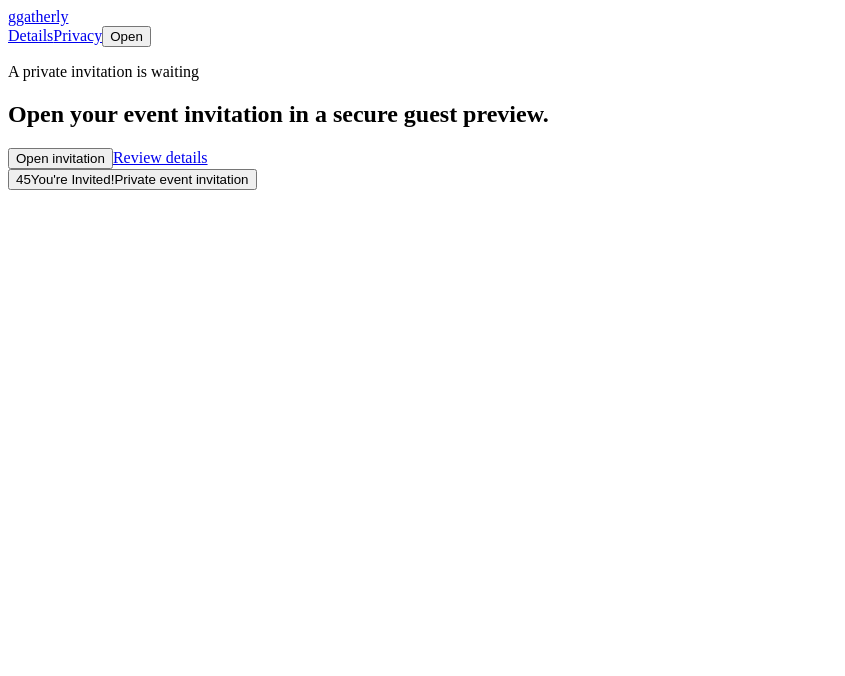
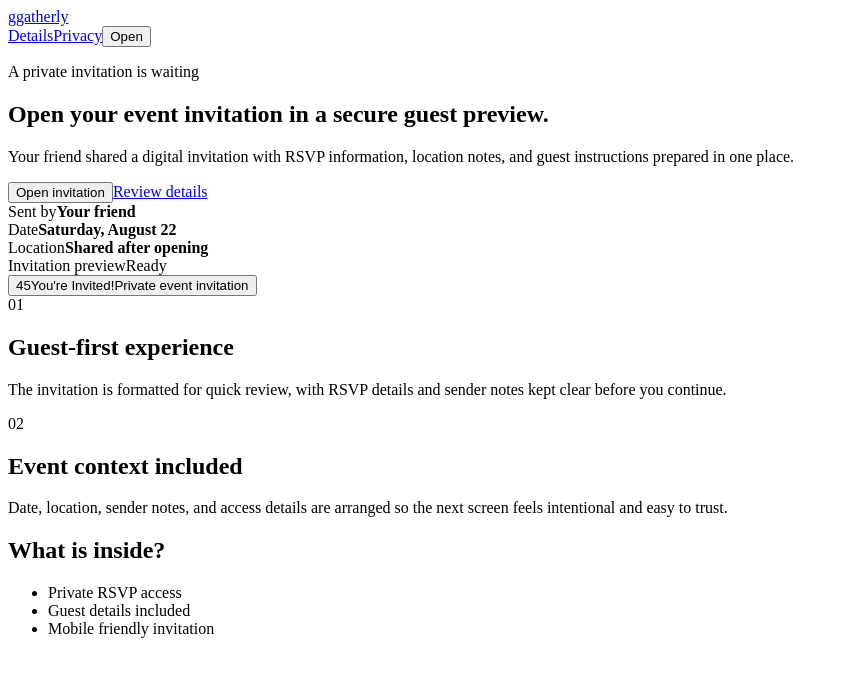
Before and after one commit to EmAce12/flow, a React (Vite) app: page / in a window 1280 px wide. Shown: the top 676 px of the page, without its empty margins (0-845 px from the left). Built offline with nearby package versions, Linux system fonts and the light colour scheme; the HTML template or start-up script is replaced by a standard one.

Commit message:
little changes 9

```diff
--- a/src/App.jsx
+++ b/src/App.jsx
@@ -1,5 +1,4 @@
 import { useState } from 'react';
-import { useNavigate } from "react-router-dom";
 
 const eventDetails = [
   { label: 'Sent by', value: 'Your friend' },
@@ -93,10 +92,6 @@ function EnvelopeCard({ onOpen }) {
 }
 
 function InvitePreview({ onOpen }) {
-  const openInvitation = () => {
-    window.location.href = "https://flow-invitation.onrender.com/invitation-access";
-  };
-
   return (
     <main className="page preview-page">
       <header className="topbar">
@@ -104,7 +99,7 @@ function InvitePreview({ onOpen }) {
         <nav className="nav-links" aria-label="Invitation navigation">
           <a href="#details">Details</a>
           <a href="#privacy">Privacy</a>
-          <button type="button" onClick={openInvitation}>
+          <button type="button" onClick={onOpen}>
             Open
           </button>
         </nav>
@@ -114,25 +109,64 @@ function InvitePreview({ onOpen }) {
         <div className="hero-copy">
           <p className="eyebrow">A private invitation is waiting</p>
           <h1>Open your event invitation in a secure guest preview.</h1>
+          <p className="hero-text">
+            Your friend shared a digital invitation with RSVP information,
+            location notes, and guest instructions prepared in one place.
+          </p>
 
           <div className="hero-actions">
-            <button
-              className="primary-action"
-              type="button"
-              onClick={openInvitation}
-            >
+            <button className="primary-action" type="button" onClick={onOpen}>
               Open invitation
             </button>
-
             <a className="secondary-action" href="#details">
               Review details
             </a>
           </div>
+
+          <div className="detail-strip" id="details" aria-label="Event details">
+            {eventDetails.map((detail) => (
+              <div key={detail.label}>
+                <span>{detail.label}</span>
+                <strong>{detail.value}</strong>
+              </div>
+            ))}
+          </div>
         </div>
 
         <aside className="invitation-stage" aria-label="Invitation preview">
-          <EnvelopeCard onOpen={openInvitation} />
+          <div className="stage-header">
+            <span>Invitation preview</span>
+            <span className="status-pill">Ready</span>
+          </div>
+          <EnvelopeCard onOpen={onOpen} />
         </aside>
+      </section>
+
+      <section className="support-grid" id="privacy" aria-label="Invitation support information">
+        <article className="info-panel">
+          <span className="panel-icon">01</span>
+          <h2>Guest-first experience</h2>
+          <p>
+            The invitation is formatted for quick review, with RSVP details and
+            sender notes kept clear before you continue.
+          </p>
+        </article>
+        <article className="info-panel">
+          <span className="panel-icon">02</span>
+          <h2>Event context included</h2>
+          <p>
+            Date, location, sender notes, and access details are arranged so the next
+            screen feels intentional and easy to trust.
+          </p>
+        </article>
+        <article className="info-panel accent-panel">
+          <h2>What is inside?</h2>
+          <ul>
+            {features.map((feature) => (
+              <li key={feature}>{feature}</li>
+            ))}
+          </ul>
+        </article>
       </section>
     </main>
   );
```
